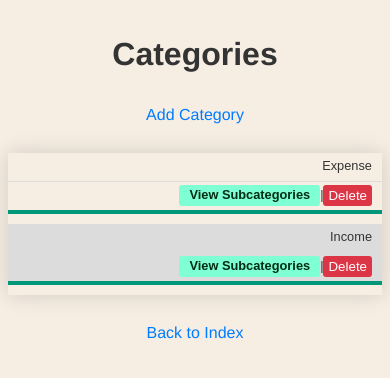
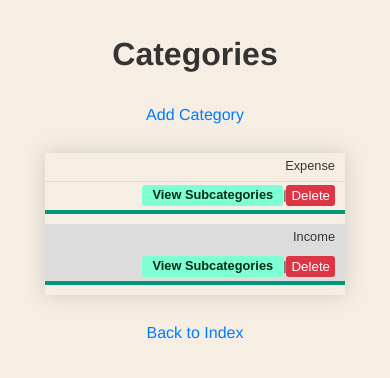
Before and after one commit to leoluga/personal_finance_project, a Flask app: page /categories/ in a window 390 px wide. Shown: the top 378 px of the page. Run offline with Flask 3, Linux system fonts and the light colour scheme.

Commit message:
min width

```diff
--- a/personal_finance_app/static/css/global.css
+++ b/personal_finance_app/static/css/global.css
@@ -118,7 +118,7 @@ form label {
 @media (max-width: 900px) {
     .styled-table {
         font-size: 0.8em;
-        min-width: 100%;
+        min-width: 300px;
     }
 
     .styled-table th,
```
